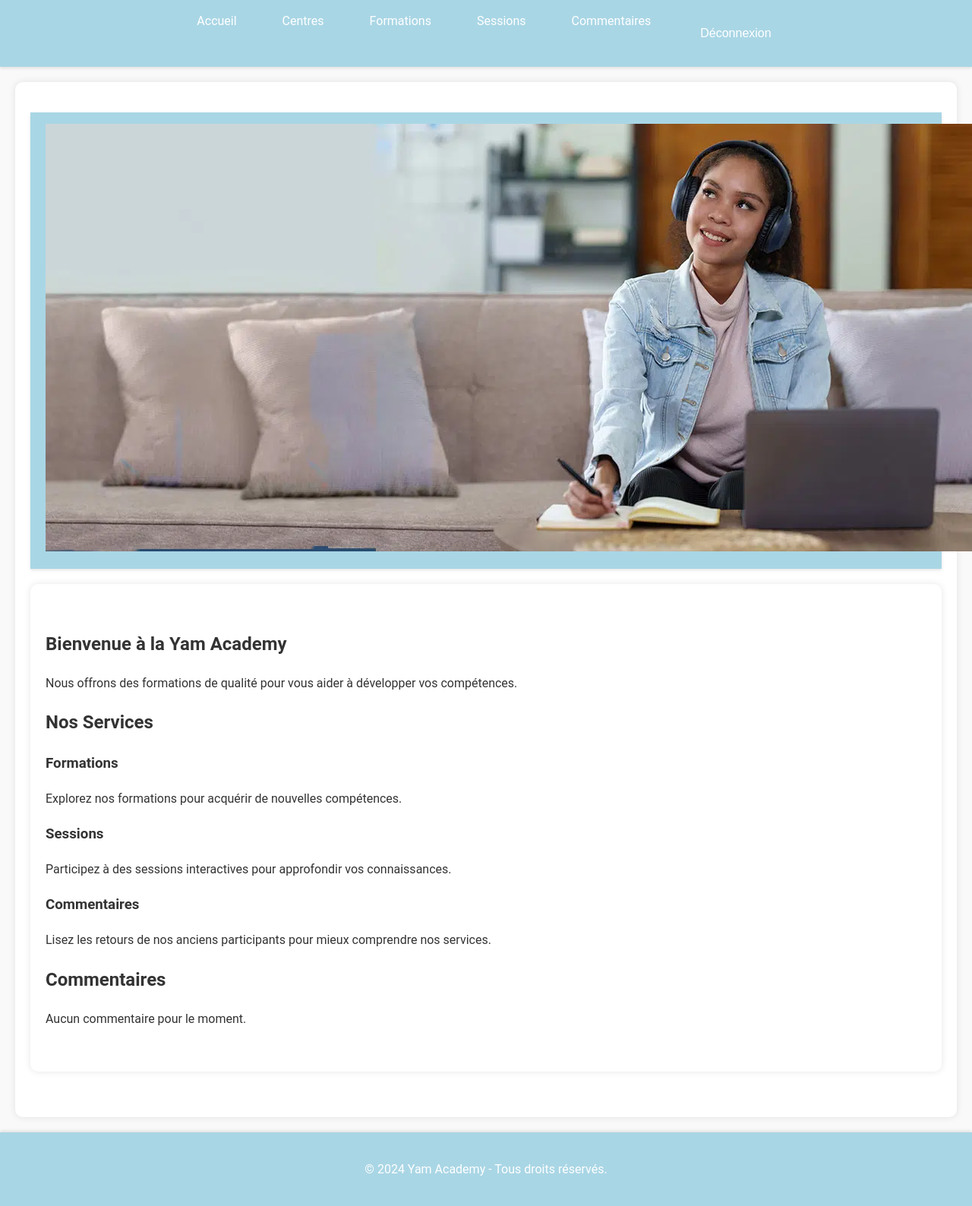
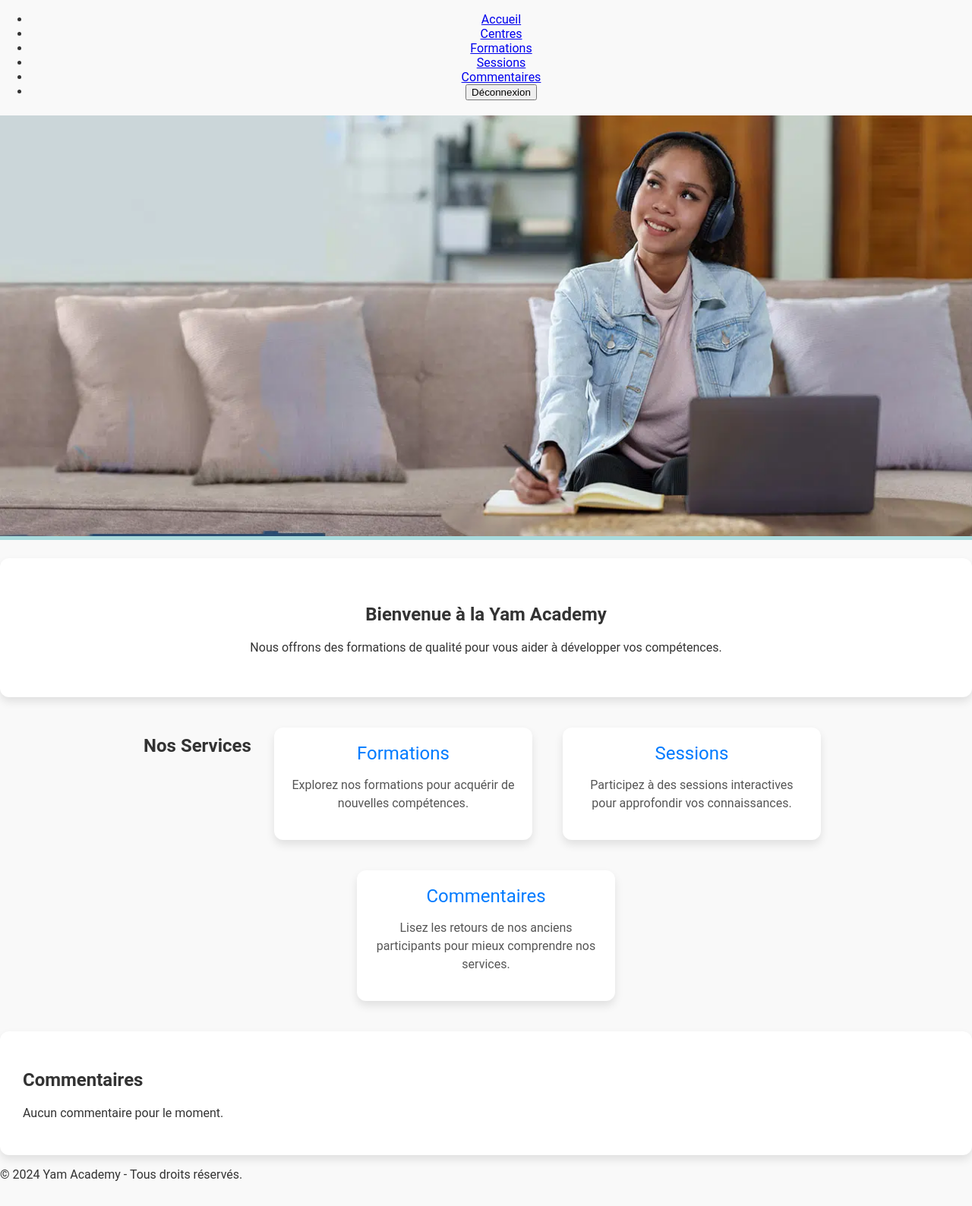
Before and after one commit to Yen30111997/ProjetPython, a Django app: page / in a window 1280 px wide; the page is wider, and only the part inside the window is pictured. Shown: that part at 76% size. After the commit the page ends 1555 px from the top of that part, so only its background shows below. Run offline with Django 5.2, Linux system fonts and the light colour scheme; a user stored in the database is signed in.

Commit message:
nouvelle version avec les boutons formations , sessions, commentaires en bas du site

```diff
--- a/centres/models.py
+++ b/centres/models.py
@@ -2,7 +2,7 @@ from django.db import models
 from django.contrib.auth.models import User  # Importer le modèle User
 
 class MotsCles(models.Model):
-    mot = models.CharField(max_length=100, unique=True)
+    mot = models.CharField(max_length=50, unique=True)
 
     def __str__(self):
         return self.mot
--- a/centres/static/centres/css/style.css
+++ b/centres/static/centres/css/style.css
@@ -1,304 +1,91 @@
-/* centres/static/centres/css/style.css */
-
+/* Style global pour la police et la couleur de fond */
 body {
-    font-family: 'Roboto', Arial, sans-serif;
+    font-family: 'Roboto', sans-serif; /* Utilisation d'une police moderne */
+    color: #333;
+    background-color: #f9f9f9; /* Fond légèrement plus clair pour l'ensemble de la page */
     margin: 0;
     padding: 0;
-    color: #333;
-    background-color: #f9f9f9;
-    line-height: 1.6;
 }
 
 header {
-    background: #A9D6E5; /* Bleu pastel */
-    padding: 15px 20px;
     text-align: center;
-    box-shadow: 0 2px 4px rgba(0, 0, 0, 0.1);
+    margin-bottom: 20px;
 }
 
-header nav ul {
-    list-style-type: none;
-    padding: 0;
-    margin: 0;
-    display: flex;
-    justify-content: center;
+.header-image {
+    width: 100%;
+    height: auto;
+    border-bottom: 5px solid #a8dadc; /* Ajout d'une bordure colorée pour le bas de l'image */
 }
 
-header nav ul li {
-    margin: 0 15px;
+.welcome-section {
+    text-align: center;
+    padding: 40px;
+    background-color: #ffffff;
+    border-radius: 12px;
+    box-shadow: 0 6px 12px rgba(0, 0, 0, 0.1);
+    margin-bottom: 30px;
 }
 
-header nav ul li a {
-    text-decoration: none;
-    color: #ffffff;
-    padding: 10px 15px;
-    transition: background 0.3s ease;
+.features {
+    display: flex;
+    flex-wrap: wrap;
+    gap: 20px;
+    justify-content: center;
+    margin-bottom: 30px;
 }
 
-header nav ul li form {
-    display: inline;
-}
-
-header nav ul li button {
-    background: none;
-    border: none;
-    color: #ffffff;
-    cursor: pointer;
-    font-size: 16px;
-    padding: 10px 15px;
-    transition: background 0.3s ease;
-}
-
-header nav ul li a:hover,
-header nav ul li button:hover {
-    background: #89C2D9; /* Bleu pastel plus foncé */
-    border-radius: 5px;
-}
-
-main {
-    padding: 40px 20px;
-    background: #ffffff;
-    max-width: 1200px;
-    margin: 20px auto;
-    box-shadow: 0 0 10px rgba(0, 0, 0, 0.1);
-    border-radius: 10px;
-}
-
-footer {
-    text-align: center;
+.feature-card {
+    background-color: #ffffff;
+    border-radius: 12px;
+    box-shadow: 0 6px 12px rgba(0, 0, 0, 0.1);
+    overflow: hidden; /* Masque le débordement du contenu */
+    max-width: 300px;
+    margin: 10px;
     padding: 20px;
-    background: #A9D6E5; /* Bleu pastel */
-    color: #ffffff;
-    box-shadow: 0 -2px 4px rgba(0, 0, 0, 0.1);
-}
-
-.btn {
-    display: inline-block;
-    padding: 10px 20px;
-    margin: 10px 0;
-    font-size: 16px;
-    text-align: center;
-    cursor: pointer;
-    border-radius: 5px;
-    text-decoration: none;
-    transition: background 0.3s ease;
-}
-
-.btn-primary {
-    background-color: #A9D6E5; /* Bleu pastel */
-    color: #ffffff;
-}
-
-.btn-secondary {
-    background-color: #89C2D9; /* Bleu pastel plus foncé */
-    color: #ffffff;
-}
-
-.btn-primary:hover,
-.btn-secondary:hover {
-    background-color: #61A5C2; /* Bleu pastel encore plus foncé */
-}
-
-.search-container {
-    max-width: 600px;
-    margin: 0 auto 20px;
     text-align: center;
 }
 
-.search-container input[type="text"] {
-    width: 70%;
-    padding: 10px;
-    border: 1px solid #ddd;
-    border-radius: 5px;
-    margin-right: 10px;
-    font-size: 16px;
+.feature-title {
+    display: block;
+    font-size: 1.5em;
+    color: #007bff; /* Couleur bleu vif pour le titre */
+    text-decoration: none; /* Enlève la décoration des liens */
+    margin-bottom: 10px;
+    transition: color 0.3s; /* Effet de transition pour le survol */
 }
 
-.search-container button {
-    padding: 10px 20px;
-    font-size: 16px;
-    border: none;
-    border-radius: 5px;
-    cursor: pointer;
-    background-color: #A9D6E5; /* Bleu pastel */
-    color: #ffffff;
+.feature-title:hover {
+    color: #0056b3; /* Couleur du titre au survol */
 }
 
-.formation-list {
-    margin-top: 20px;
+.feature-description {
+    font-size: 1em;
+    line-height: 1.5; /* Améliore la lisibilité du texte */
+    color: #555; /* Couleur du texte descriptif */
 }
 
-.formation-list ul {
-    list-style-type: none;
-    padding: 0;
+.comment-section {
+    padding: 30px;
+    background-color: #ffffff;
+    border-radius: 12px;
+    box-shadow: 0 6px 12px rgba(0, 0, 0, 0.1);
 }
 
-.formation-list li {
-    padding: 20px;
-    margin: 10px 0;
-    background: #E3F2FD; /* Bleu très clair */
-    border-radius: 5px;
-    box-shadow: 0 2px 4px rgba(0, 0, 0, 0.1);
+.comment-item {
+    border-bottom: 1px solid #e0e0e0;
+    padding: 15px 0;
 }
 
-.formation-list h3 {
-    margin-top: 0;
-    color: #007BFF;
+.comment-item:last-child {
+    border-bottom: none;
 }
 
-.formation-list p {
-    margin: 10px 0 0;
-    color: #555;
-}
-/* centres/static/centres/css/style.css */
-
-body {
-    font-family: 'Roboto', Arial, sans-serif;
-    margin: 0;
-    padding: 0;
-    color: #333;
-    background-color: #f9f9f9;
-    line-height: 1.6;
+.comment-item p {
+    margin: 5px 0;
 }
 
-header {
-    background: #A9D6E5; /* Bleu pastel */
-    padding: 15px 20px;
-    text-align: center;
-    box-shadow: 0 2px 4px rgba(0, 0, 0, 0.1);
+.comment-item strong {
+    color: #007bff; /* Couleur du nom de l'auteur */
+    font-weight: bold;
 }
-
-header nav ul {
-    list-style-type: none;
-    padding: 0;
-    margin: 0;
-    display: flex;
-    justify-content: center;
-}
-
-header nav ul li {
-    margin: 0 15px;
-}
-
-header nav ul li a {
-    text-decoration: none;
-    color: #ffffff;
-    padding: 10px 15px;
-    transition: background 0.3s ease;
-}
-
-header nav ul li form {
-    display: inline;
-}
-
-header nav ul li button {
-    background: none;
-    border: none;
-    color: #ffffff;
-    cursor: pointer;
-    font-size: 16px;
-    padding: 10px 15px;
-    transition: background 0.3s ease;
-}
-
-header nav ul li a:hover,
-header nav ul li button:hover {
-    background: #89C2D9; /* Bleu pastel plus foncé */
-    border-radius: 5px;
-}
-
-main {
-    padding: 40px 20px;
-    background: #ffffff;
-    max-width: 1200px;
-    margin: 20px auto;
-    box-shadow: 0 0 10px rgba(0, 0, 0, 0.1);
-    border-radius: 10px;
-}
-
-footer {
-    text-align: center;
-    padding: 20px;
-    background: #A9D6E5; /* Bleu pastel */
-    color: #ffffff;
-    box-shadow: 0 -2px 4px rgba(0, 0, 0, 0.1);
-}
-
-.btn {
-    display: inline-block;
-    padding: 10px 20px;
-    margin: 10px 0;
-    font-size: 16px;
-    text-align: center;
-    cursor: pointer;
-    border-radius: 5px;
-    text-decoration: none;
-    transition: background 0.3s ease;
-}
-
-.btn-primary {
-    background-color: #A9D6E5; /* Bleu pastel */
-    color: #ffffff;
-}
-
-.btn-secondary {
-    background-color: #89C2D9; /* Bleu pastel plus foncé */
-    color: #ffffff;
-}
-
-.btn-primary:hover,
-.btn-secondary:hover {
-    background-color: #61A5C2; /* Bleu pastel encore plus foncé */
-}
-
-.search-container {
-    max-width: 600px;
-    margin: 0 auto 20px;
-    text-align: center;
-}
-
-.search-container input[type="text"] {
-    width: 70%;
-    padding: 10px;
-    border: 1px solid #ddd;
-    border-radius: 5px;
-    margin-right: 10px;
-    font-size: 16px;
-}
-
-.search-container button {
-    padding: 10px 20px;
-    font-size: 16px;
-    border: none;
-    border-radius: 5px;
-    cursor: pointer;
-    background-color: #A9D6E5; /* Bleu pastel */
-    color: #ffffff;
-}
-
-.formation-list {
-    margin-top: 20px;
-}
-
-.formation-list ul {
-    list-style-type: none;
-    padding: 0;
-}
-
-.formation-list li {
-    padding: 20px;
-    margin: 10px 0;
-    background: #E3F2FD; /* Bleu très clair */
-    border-radius: 5px;
-    box-shadow: 0 2px 4px rgba(0, 0, 0, 0.1);
-}
-
-.formation-list h3 {
-    margin-top: 0;
-    color: #007BFF;
-}
-
-.formation-list p {
-    margin: 10px 0 0;
-    color: #555;
-}
--- a/centres/templates/centres/home.html
+++ b/centres/templates/centres/home.html
@@ -13,17 +13,17 @@
         </section>
         <section class="features">
             <h2>Nos Services</h2>
-            <div class="feature-item">
-                <h3>Formations</h3>
-                <p>Explorez nos formations pour acquérir de nouvelles compétences.</p>
+            <div class="feature-card">
+                <a href="/formations" class="feature-title">Formations</a>
+                <p class="feature-description">Explorez nos formations pour acquérir de nouvelles compétences.</p>
             </div>
-            <div class="feature-item">
-                <h3>Sessions</h3>
-                <p>Participez à des sessions interactives pour approfondir vos connaissances.</p>
+            <div class="feature-card">
+                <a href="/sessions" class="feature-title">Sessions</a>
+                <p class="feature-description">Participez à des sessions interactives pour approfondir vos connaissances.</p>
             </div>
-            <div class="feature-item">
-                <h3>Commentaires</h3>
-                <p>Lisez les retours de nos anciens participants pour mieux comprendre nos services.</p>
+            <div class="feature-card">
+                <a href="/commentaires" class="feature-title">Commentaires</a>
+                <p class="feature-description">Lisez les retours de nos anciens participants pour mieux comprendre nos services.</p>
             </div>
         </section>
         <section class="comment-section">
--- a/centres/views.py
+++ b/centres/views.py
@@ -6,6 +6,7 @@ from .forms import CommentaireForm, FormationForm, SessionFormationForm, Personn
 from .models import Commentaire, Formation, SessionFormation, Personne
 from .forms import CustomUserCreationForm
 from django.db.models import Q
+from .models import CentreFormation
 
 
 def home(request):
```
Also changed, not shown: centres/templates/centres/centre_detail.html (+16 -5 lines), centres/templates/centres/centre_list.html (+16 -6 lines), db.sqlite3.
